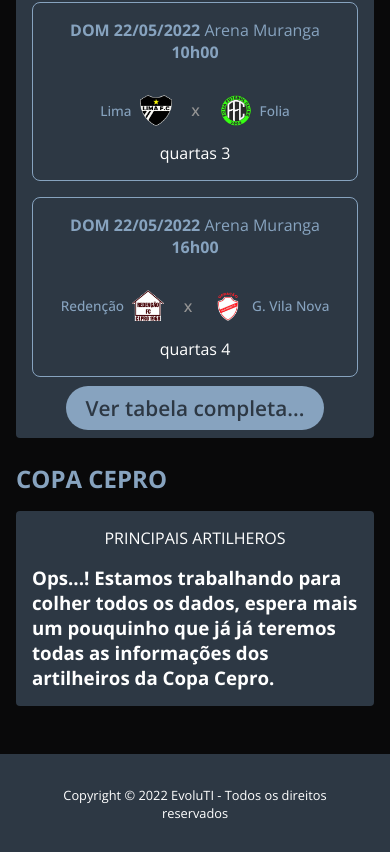
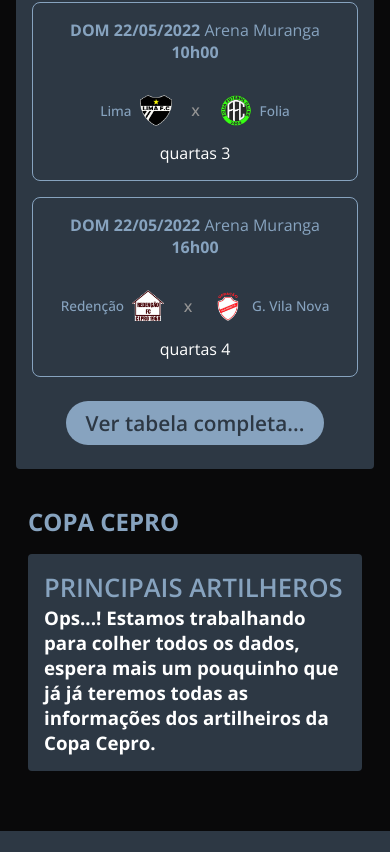
Before and after one commit to edgaregidio/varzeabrasil-app, a React (Vite) app in the folder web/: page / in a window 390 px wide. Shown: the part 1145-1997 px from the top of the page. Built offline with nearby package versions, Linux system fonts and the light colour scheme.

Commit message:
Gunners correction and navigation

```diff
--- a/web/src/components/GunnersMain/index.jsx
+++ b/web/src/components/GunnersMain/index.jsx
@@ -1,12 +1,58 @@
-import React from 'react'
+import React, { useState } from 'react'
+
+import Folia from '../../assets/folia.png'
 
 import './styles.css'
 
+const data = [
+  { id: 1, name: 'Diogenys', function: 'Atacante', goals: 5 },
+  { id: 2, name: 'Andre', function: 'Atacante', goals: 2 },
+  { id: 3, name: 'Jefferson', function: 'Atacante', goals: 3 },
+  { id: 4, name: 'Gabril', function: 'Atacante', goals: 4 },
+  { id: 5, name: 'Junior', function: 'Atacante', goals: 7 },
+  { id: 6, name: 'Flavio', function: 'Atacante', goals: 7 }
+]
+
+// array de jogadores ordenado
+const ordened = data.sort(function (x, y) {
+  return y.goals - x.goals
+})
+
+// array com as classificações
+const classificacoes = []
+
+// classificando os caras, passa em cada jogador
+ordened.forEach((player, index) => {
+  // pega os gols do jogador
+  const goals = player.goals
+
+  // verifica se já existe um objeto com essa quantidade de gols no array final
+  const indexExists = classificacoes.findIndex(
+    classificacao => classificacao.goals === goals
+  )
+
+  // quando nao existe ele cria uma posição no array com essa quantidade de gols apenas com esse cara
+  if (indexExists === -1) {
+    classificacoes.push({
+      goals,
+      players: [player]
+    })
+    return
+  }
+
+  // quando ja existe ele so vai empilhando os jogadores
+  classificacoes[indexExists].players.push(player)
+})
+
+// console.log(mapped)
+
 export default function GunnersMain() {
+  function countRanking() {}
   return (
-    <div className="container-table">
+    <div className="container-table-gunners-temporary">
       <h2>Copa Cepro</h2>
-      <div className="content-table">
+
+      <div className="content-table-gunners-temporary">
         <h1>Principais Artilheros</h1>
         <h3>
           Ops...! Estamos trabalhando para colher todos os dados, espera mais um
@@ -14,6 +60,37 @@ export default function GunnersMain() {
           Copa Cepro.
         </h3>
       </div>
+
+      {/* <div className="content-table-gunners">
+        <h1>Principais Artilheros</h1>
+        <div className="row-header">
+          <h3>Ranking</h3>
+          <h3>Gols</h3>
+        </div>
+        <div className="scroll-gunners">
+          {classificacoes.map((classificacao, indexClassificacoes) =>
+            classificacao.players.map((player, indexPlayer) => (
+              <div key={indexPlayer} className="content-scroll">
+                <div className="colls">
+                  <h4>
+                    * só joga a posição na tela quando for o primeiro jogador da classificação
+                    {indexPlayer === 0 ? indexClassificacoes + 1 : ''}
+                  </h4>
+                  <div className="avatar-players" />
+                  <img src={Folia} alt={Folia} />
+                  <div className="content-names">
+                    <h2>{player.name}</h2>
+                    <p>{player.function}</p>
+                  </div>
+                </div>
+                <div className="colls">
+                  <h5>{player.goals}</h5>
+                </div>
+              </div>
+            ))
+          )}
+        </div>
+      </div> */}
     </div>
   )
 }
--- a/web/src/components/GunnersMain/styles.css
+++ b/web/src/components/GunnersMain/styles.css
@@ -0,0 +1,136 @@
+.container-table-gunners {
+  width: 100%;
+  display: flex;
+  flex-direction: column;
+  padding: 0;
+  margin: 0;
+  /* margin-top: 2rem; */
+}
+
+.container-table-gunners-temporary {
+  width: 100%;
+  display: flex;
+  flex-direction: column;
+  padding: 0;
+  margin: 0;
+}
+
+.container-table-gunners-temporary h2,
+.container-table-gunners h2 {
+  margin: 1rem 0;
+  font-weight: 700;
+  text-transform: uppercase;
+  color: var(--secondary-color);
+}
+
+.content-table-gunners-temporary {
+  background: var(--primary-color);
+  border-radius: 4px;
+  padding: 1rem;
+}
+
+.content-table-gunners {
+  background: var(--primary-color);
+  border-radius: 4px;
+  padding-top: 0.5rem;
+  padding-left: 0.5rem;
+  padding-right: 0.5rem;
+}
+
+.content-table-gunners-temporary h1,
+.content-table-gunners h1 {
+  color: var(--secondary-color);
+  font-size: 1.6rem;
+  text-transform: uppercase;
+  font-weight: 600;
+}
+
+.content-table-gunners .row-header {
+  width: 100%;
+  display: flex;
+  justify-content: space-between;
+  align-items: center;
+  margin-top: 0.5rem;
+  border-bottom: 1px solid var(--secondary-color);
+  padding-bottom: 0.5rem;
+}
+
+.content-table-gunners .row-header h3 {
+  color: var(--secondary-color);
+  font-size: 0.75rem;
+  font-weight: 300;
+  text-transform: uppercase;
+}
+
+.content-table-gunners .scroll-gunners {
+  height: 15rem;
+  display: flex;
+  flex-direction: column;
+  overflow: scroll;
+}
+.content-table-gunners .scroll-gunners .content-scroll {
+  display: flex;
+  align-items: center;
+  justify-content: space-between;
+  padding: 0.5rem;
+}
+.content-table-gunners .scroll-gunners .content-scroll .colls {
+  display: flex;
+  align-items: center;
+}
+
+.content-table-gunners .scroll-gunners .content-scroll .colls h4 {
+  font-size: 1.5rem;
+  font-weight: 300;
+  min-width: 1rem;
+}
+.content-table-gunners .scroll-gunners .content-scroll .colls h5 {
+  font-size: 1.8rem;
+  font-weight: 600;
+}
+
+.colls .avatar-players {
+  background: black;
+  width: 3rem;
+  height: 3rem;
+  border-radius: 50%;
+  margin-left: 1rem;
+}
+
+.content-table-gunners .scroll-gunners .content-scroll .colls img {
+  width: 2.2rem;
+  height: 2.2rem;
+  margin-left: 1rem;
+  border-radius: 50%;
+}
+
+.content-names {
+  margin-left: 1rem;
+  padding: 0;
+  width: auto;
+}
+
+.content-names h2 {
+  font-size: 1rem;
+  font-weight: 600;
+  text-transform: capitalize;
+  margin: 0;
+}
+
+.content-names p {
+  font-size: 1rem;
+  font-weight: 300;
+  color: var(--secondary-color);
+}
+
+@media screen and (max-width: 1024px) {
+}
+
+@media screen and (max-width: 800px) {
+  .container-table-gunners-temporary {
+    padding: 0.75rem;
+  }
+  .container-table-gunners {
+    /* margin: 0.75rem; */
+  }
+}
--- a/web/src/components/Supplier/index.jsx
+++ b/web/src/components/Supplier/index.jsx
@@ -5,7 +5,7 @@ import './styles.css'
 
 export default function Supplier() {
   const navitage = useNavigate()
-  const [selectValue, setSelectValue] = useState(1)
+  const [selectValue, setSelectValue] = useState('')
   const list = [
     { id: 1, value: 'select', name: 'Selecione' },
     { id: 2, value: 'copacepro', name: 'Copa Cepro' }
--- a/web/src/components/Supplier/styles.css
+++ b/web/src/components/Supplier/styles.css
@@ -11,6 +11,7 @@
   height: 2rem;
   margin-left: 1rem;
   color: var(--secondary-color);
+  border: 0;
   background: var(--primary-color);
   width: 12rem;
   border-radius: 4px;
--- a/web/src/global.css
+++ b/web/src/global.css
@@ -5,6 +5,7 @@
   padding: 0;
   box-sizing: border-box;
   font-family: 'Open Sans', sans-serif;
+  outline: none !important;
 }
 
 :root {
--- a/web/src/pages/Main/index.jsx
+++ b/web/src/pages/Main/index.jsx
@@ -7,6 +7,7 @@ import Nav from '../../components/Nav'
 
 export default function Main() {
   const navigate = useNavigate()
+
   return (
     <>
       <div className="container-default">
--- a/web/src/pages/Main/styles.css
+++ b/web/src/pages/Main/styles.css
@@ -4,7 +4,7 @@ footer,
 .tables-camps,
 .tables-games,
 .content-page-table,
-.news {
+.container-table-gunners .news {
   padding: 0 20%;
   display: flex;
   gap: 0.5rem;
@@ -81,15 +81,17 @@ footer,
   align-items: center;
   background: var(--primary-color);
   border-radius: 4px;
-  padding: 1rem;
+  padding: 1rem 1rem 2rem 1rem;
   height: auto;
 }
+
 .container-table h2 {
   margin: 1rem 0;
   font-weight: 700;
   text-transform: uppercase;
   color: var(--secondary-color);
 }
+
 .container-table h1 {
   margin-bottom: 1rem;
   font-size: 1rem;
@@ -98,7 +100,7 @@ footer,
   cursor: pointer;
 }
 
-button a {
+.button-table a {
   color: var(--secondary-color);
   background: var(--primary-color);
   width: 12rem;
@@ -110,13 +112,13 @@ button a {
   transition: all ease 0.3s;
 }
 
-button {
+.button-table {
   background: transparent;
   border: 0;
-  margin-top: 1.1rem;
+  margin-top: 2rem;
 }
 
-button a:hover {
+.button-table a:hover {
   color: var(--primary-color);
   background: var(--secondary-color);
   text-align: center;
@@ -188,7 +190,7 @@ footer {
     padding: 1rem;
   }
 
-  button a {
+  .button-table a {
     width: 100%;
     background: var(--secondary-color);
     color: var(--primary-color);
--- a/web/src/pages/Tables/CopaCepro.jsx
+++ b/web/src/pages/Tables/CopaCepro.jsx
@@ -5,6 +5,7 @@ import QuarterFinals from '../../components/QuarterFinals'
 import SemiFinal from '../../components/SemiFinal'
 import Final from '../../components/Final'
 import './styles.css'
+import GunnersMain from '../../components/GunnersMain'
 
 export default function CopaCepro() {
   const [count, setCount] = useState(1)
@@ -48,6 +49,10 @@ export default function CopaCepro() {
           {count === 3 && <Final />}
         </div>
       </section>
+
+      <div className="tables-games">
+        <GunnersMain />
+      </div>
     </div>
   )
 }
--- a/web/src/pages/Tables/index.jsx
+++ b/web/src/pages/Tables/index.jsx
@@ -1,15 +1,12 @@
-import { IconContext, CaretLeft } from 'phosphor-react'
+import { IconContext, CaretLeft, CodesandboxLogo } from 'phosphor-react'
 import React, { useState } from 'react'
 import { Outlet, useNavigate } from 'react-router-dom'
-// import { Link } from 'react-router-dom'
 import Nav from '../../components/Nav'
 import Supplier from '../../components/Supplier'
 
 import './styles.css'
 
 export default function Tables() {
-  const navigate = useNavigate()
-
   return (
     <>
       <div className="container-default" id="teste">
```
